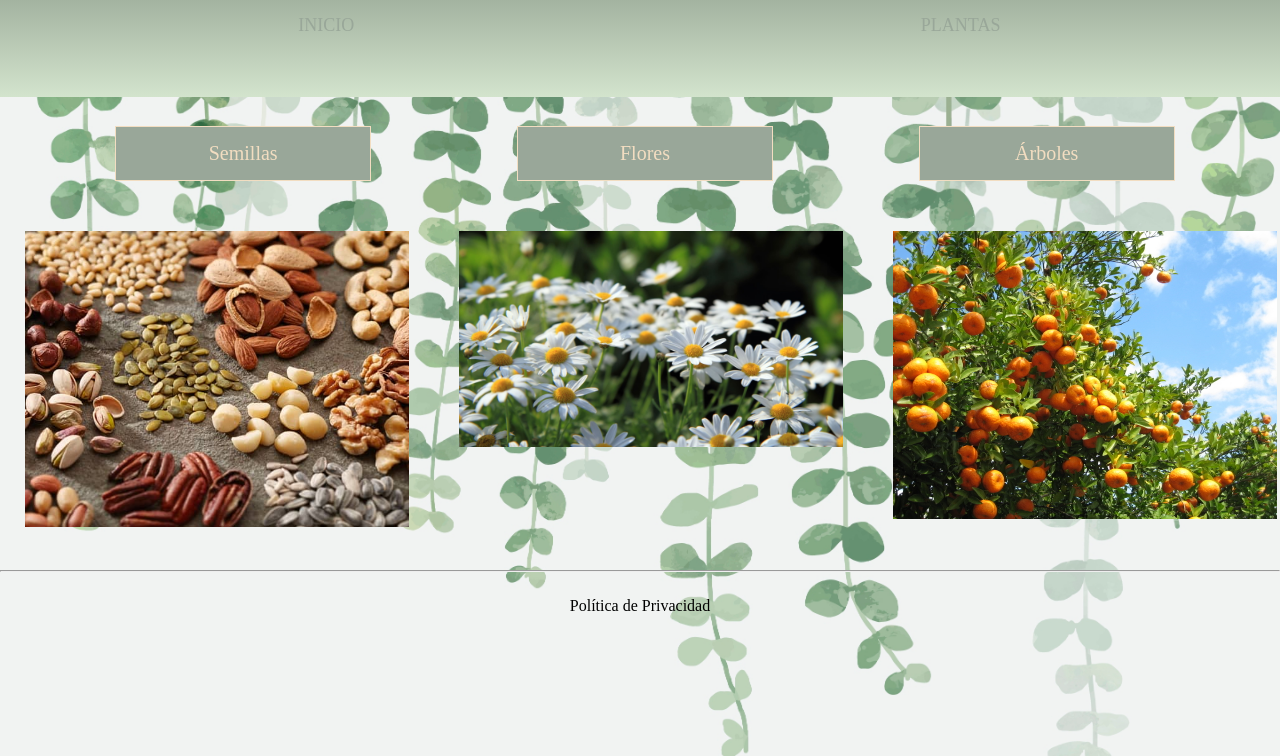
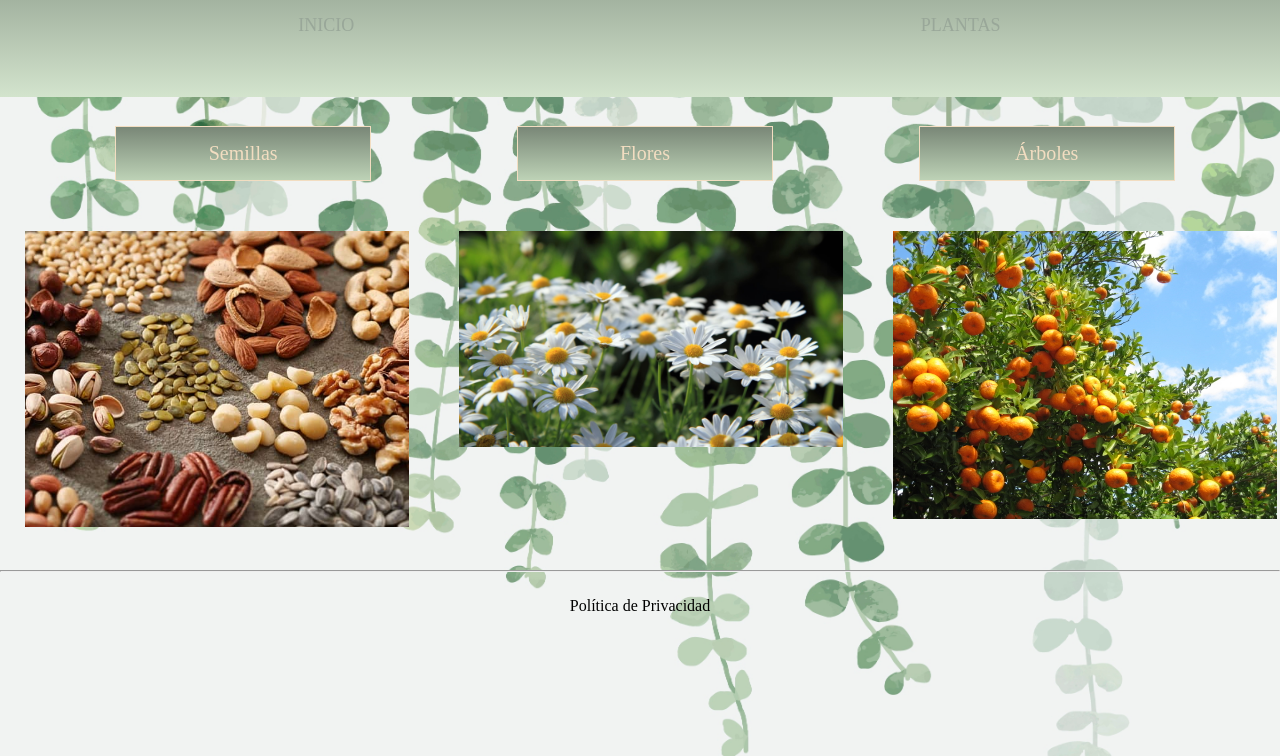
Before and after one commit to gabimortensen/4to-desaf-o, a plain HTML site: page plantas.html in a window 1280 px wide. Shown: the part 44-800 px from the top of the page. Drawn offline with Linux system fonts and the light colour scheme; files whose address does not match are found by name; a web font is replaced by a local one.

Commit message:
se modificó en css el .main-ul-li de plantas.html

```diff
--- a/style.css
+++ b/style.css
@@ -178,7 +178,7 @@ h1{
 
 .main-ul-li{
     color: #F2DDC1;
-    background-color: #99A799;
+    background-image: linear-gradient(to bottom, #798777, #BDD2B6);
     border: 1px solid #F2DDC1;
     padding: 15px;
 }
```
